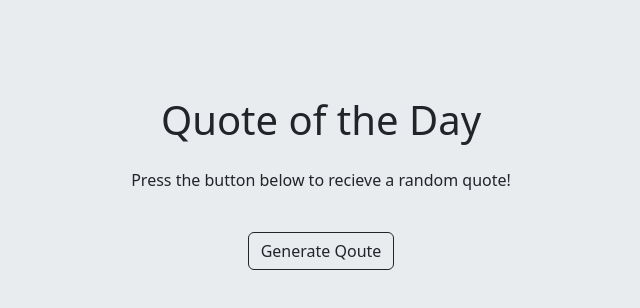
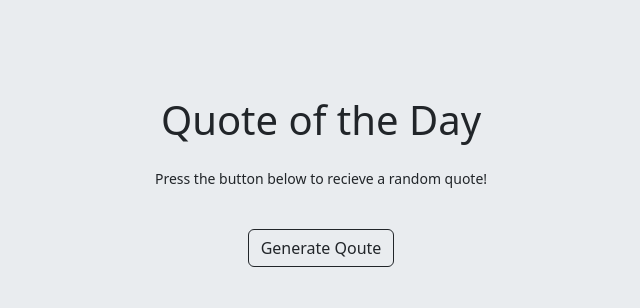
Before and after one commit to AliShebl390/qouteGenerator, a plain HTML site: page index.html in a window 1280 px wide. Shown: the full height of the page, 319-959 px from the left. Drawn offline with Linux system fonts and the light colour scheme.

Commit message:
Update index.html

```diff
--- a/index.html
+++ b/index.html
@@ -12,7 +12,7 @@
 <body class="bg-body-secondary">
     <div class="container d-flex flex-column align-items-center text-center mt-5">
         <h1 class="mt-5">Quote of the Day </h1>
-        <p class="mt-3">Press the button below to recieve a random quote!</p>
+        <p class="mt-3" style="font-size: 14px;">Press the button below to recieve a random quote!</p>
         <button onclick="genratQoute()" class="btn m-4 btn-outline-dark">
             Generate Qoute</button>
         <h2 id="qoute"></h2>
```
